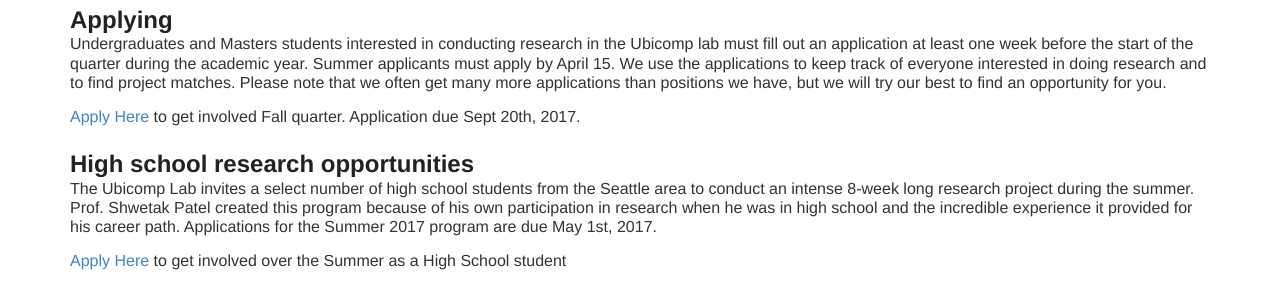
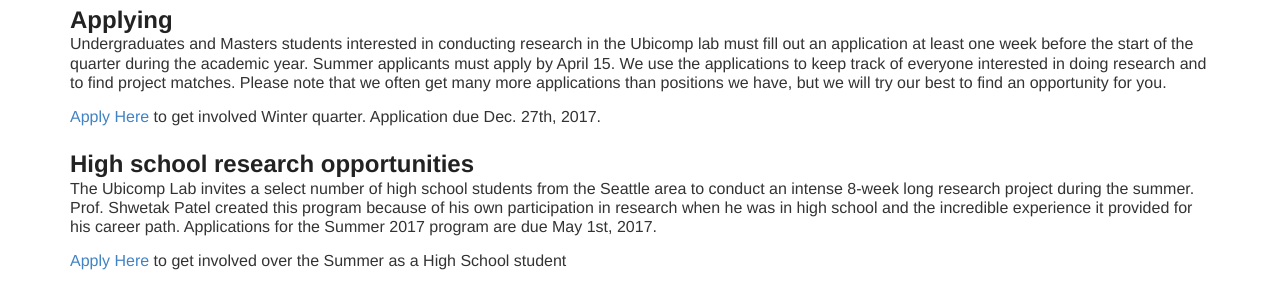
Before and after one commit to ubicomplab/ubicomplab.github.io, a Jekyll site: the page built from get_involved/index.md, in a window 1280 px wide. Shown: the part 533-833 px from the top of the page. Built offline with Jekyll 4.4.1, drawn with Linux system fonts in a browser that asks for light colours; some web fonts are replaced.

Commit message:
Update lab application.md

```diff
--- a/get_involved/index.md
+++ b/get_involved/index.md
@@ -15,7 +15,7 @@
 ## Applying
 Undergraduates and Masters students interested in conducting research in the Ubicomp lab must fill out an application at least one week before the start of the quarter during the academic year. Summer applicants must apply by April 15. We use the applications to keep track of everyone interested in doing research and to find project matches. Please note that we often get many more applications than positions we have, but we will try our best to find an opportunity for you.
 
-<a href="http://www.surveygizmo.com/s3/3774485/4aaaac6cf54b">Apply Here</a> to get involved Fall quarter. Application due Sept 20th, 2017.
+<a href="http://www.surveygizmo.com/s3/3972749/UbiComp-Lab-Research-Application-Winter-2018">Apply Here</a> to get involved Winter quarter. Application due Dec. 27th, 2017.
 
 ## High school research opportunities
 The Ubicomp Lab invites a select number of high school students from the Seattle area to conduct an intense 8-week long research project during the summer.  Prof. Shwetak Patel created this program because of his own participation in research when he was in high school and the incredible experience it provided for his career path.  Applications for the Summer 2017 program are due May 1st, 2017.
```
